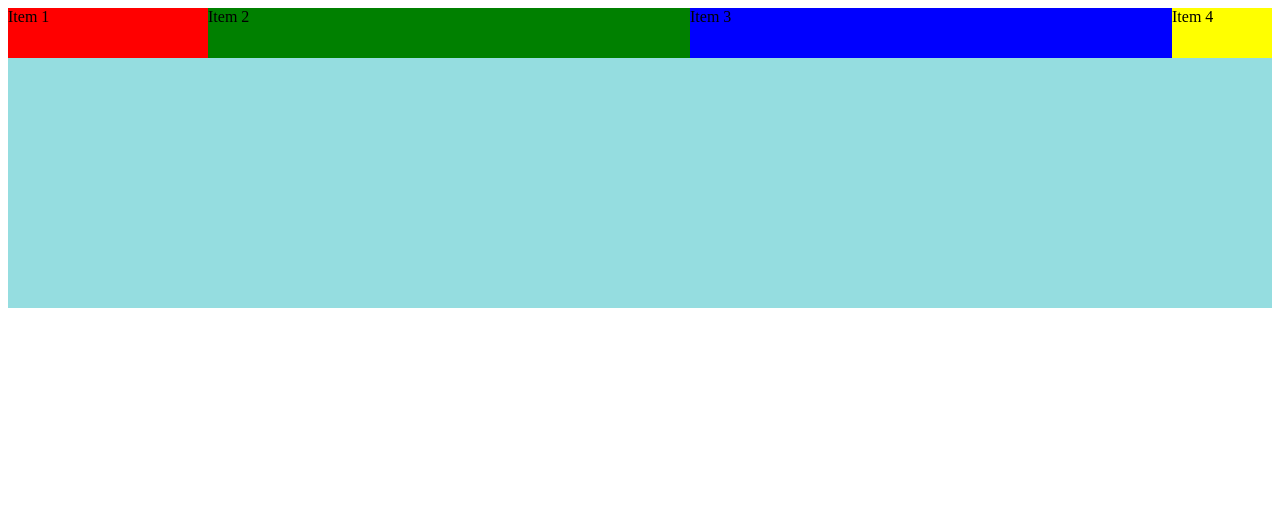
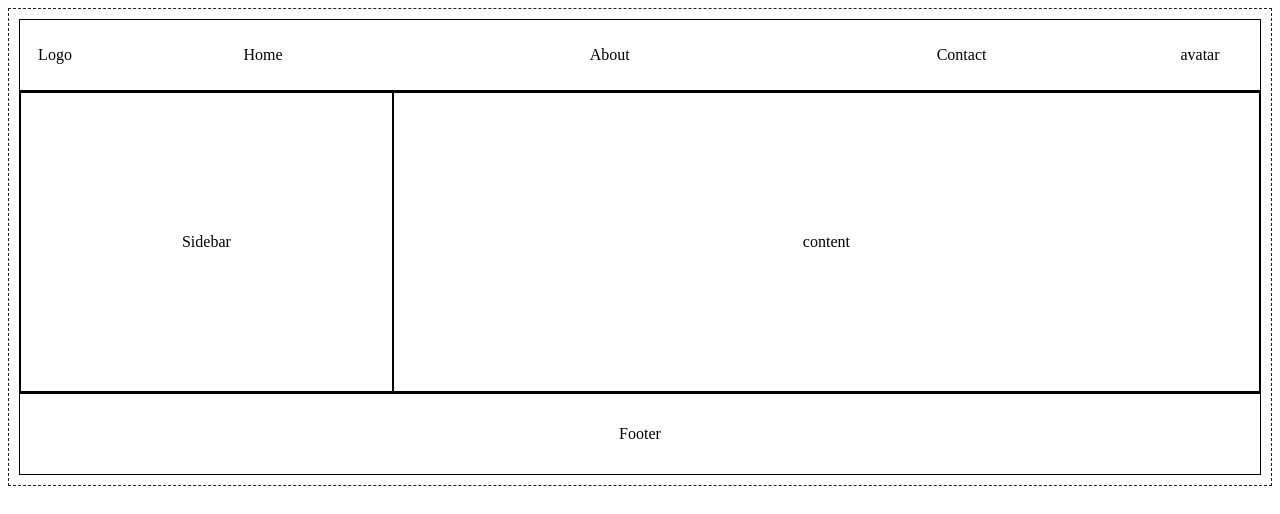
Before and after one commit to Hieuse184611/HTML, a plain HTML site: page index.html in a window 1280 px wide. Drawn offline with Linux system fonts and the light colour scheme.

Commit message:
Flex-box_01

```diff
--- a/index.html
+++ b/index.html
@@ -3,15 +3,28 @@
   <head>
     <meta charset="UTF-8" />
     <meta name="viewport" content="width=device-width, initial-scale=1.0" />
-    <title>Flex Box</title>
+    <title>Document</title>
     <link rel="stylesheet" href="style.css" />
   </head>
   <body>
-    <div class="container">
-      <div class="item red">Item 1</div>
-      <div class="item green">Item 2</div>
-      <div class="item blue">Item 3</div>
-      <div class="item yellow">Item 4</div>
+    <div class="FrameAll">
+      <div class="header">
+        <div class="logo">Logo</div>
+
+        <div class="menu">
+          <div class="home">Home</div>
+          <div class="about">About</div>
+          <div class="contact">Contact</div>
+        </div>
+        <div class="avatar">avatar</div>
+      </div>
+
+      <div class="main">
+        <div class="sidebar">Sidebar</div>
+        <div class="content">content</div>
+      </div>
+
+      <div class="footer">Footer</div>
     </div>
   </body>
 </html>
--- a/style.css
+++ b/style.css
@@ -1,50 +1,62 @@
-.container {
+.FrameAll {
+  border: 1px dashed rgb(42, 30, 30);
+  padding: 10px;
+}
+.header {
   display: flex;
-  background-color: rgb(149, 221, 224);
+  border: 1px solid black;
+  height: 70px;
+  align-items: center;
+}
+.main {
+  display: flex;
+  border: 1px solid black;
   height: 300px;
-  width: 600;
-
-  /* flex-direction: column; */
-  /*|-> sap xep theo chieu doc */
-  /* flex-direction: row; */
-  /*|-> sap xep theo chieu ngang */
-  /* flex-direction: row-reverse; */
-  /* |-> xep cac item tu phai sang trai  */
-  /* flex-direction: column-reverse; */
-  /* |-> Sap xep cac item tu duoi len tren  */
-  /* flex-wrap: wrap; */
-  /* |-> Xuong dong  >< flex-reverse tuong tu nhu tren */
-  /* justify-content: flex-start; */
-  /* |-> Can chinh Item mac dinh  */
-  /* justify-content: flex-end; */
-  /* |-> Can chinh Item sang ben phai  */
-  /* justify-content: center;
-  |-> Can chinh Item vao giua  */
-  /* justify-content: space-between; */
-  /* |-> Can chinh Item ma o giua co khoang cach deu nhau  */
-  /* justify-content: space-around; */
-  /* |-> Can chinh Item trc no deu cos khoang cach   */
-  /* justify-content: space-evenly; */
-  /* |-> Can chinh Item trc no deu co khaong cach DEU NHAU   */
 }
-.item {
-  width: 100px;
+.sidebar {
+  align-items: center;
+  border: 1px solid black;
+  width: 30%;
+  display: flex;
+  justify-content: center;
+}
+.content {
+  align-items: center;
+  border: 1px solid black;
+  display: flex;
+  justify-content: center;
+  width: 70%;
+}
+.footer {
+  align-items: center;
+  border: 1px solid black;
+  display: flex;
+  justify-content: center;
+  height: 80px;
+}
+.logo {
+  display: flex;
+  align-items: center;
+  justify-content: center;
+  width: 70px;
   height: 50px;
+  /* border: 1px solid black; */
 }
-.red {
-  flex-basis: 200px;
-  background-color: red;
+.avatar {
+  display: flex;
+  align-items: center;
+  justify-content: center;
+  width: 80px;
+  height: 60px;
+  border-radius: 50% solid black;
+  margin: 20px;
 }
-.green {
-  background-color: green;
+.menu {
+  align-items: center;
+  /* border: 1px solid black; */
+  height: 50px;
   flex-grow: 1;
+  display: flex;
+  justify-content: center;
+  justify-content: space-around;
 }
-.blue {
-  background-color: blue;
-  flex-grow: 1;
-}
-.yellow {
-  background-color: yellow;
-}
-/* flex-grow + number chiem them ..number khoang trong con thua
-cai nay sinh ra de vd item 1va2 cho 1px item2 cho ..number px con la*/
```
